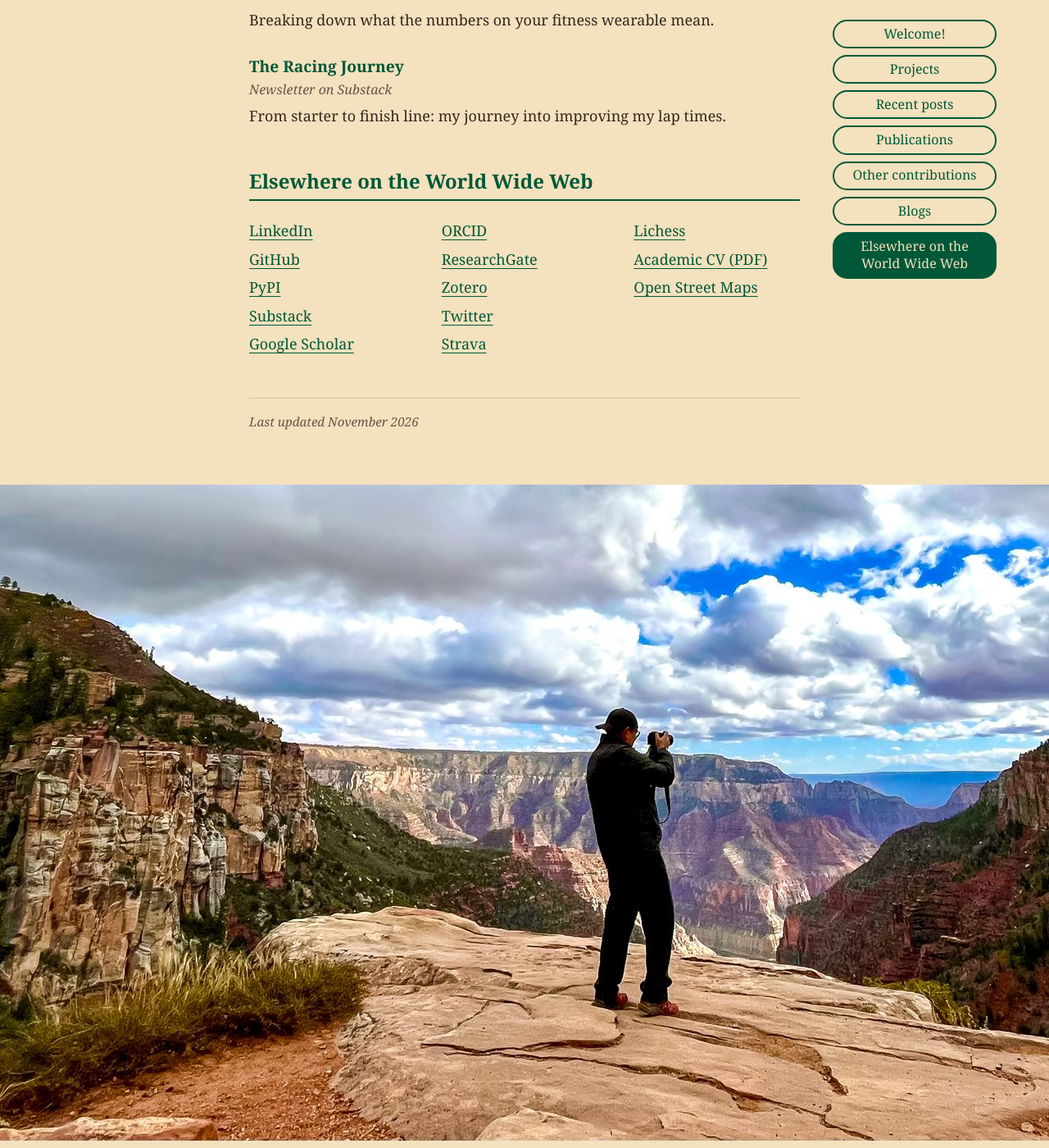
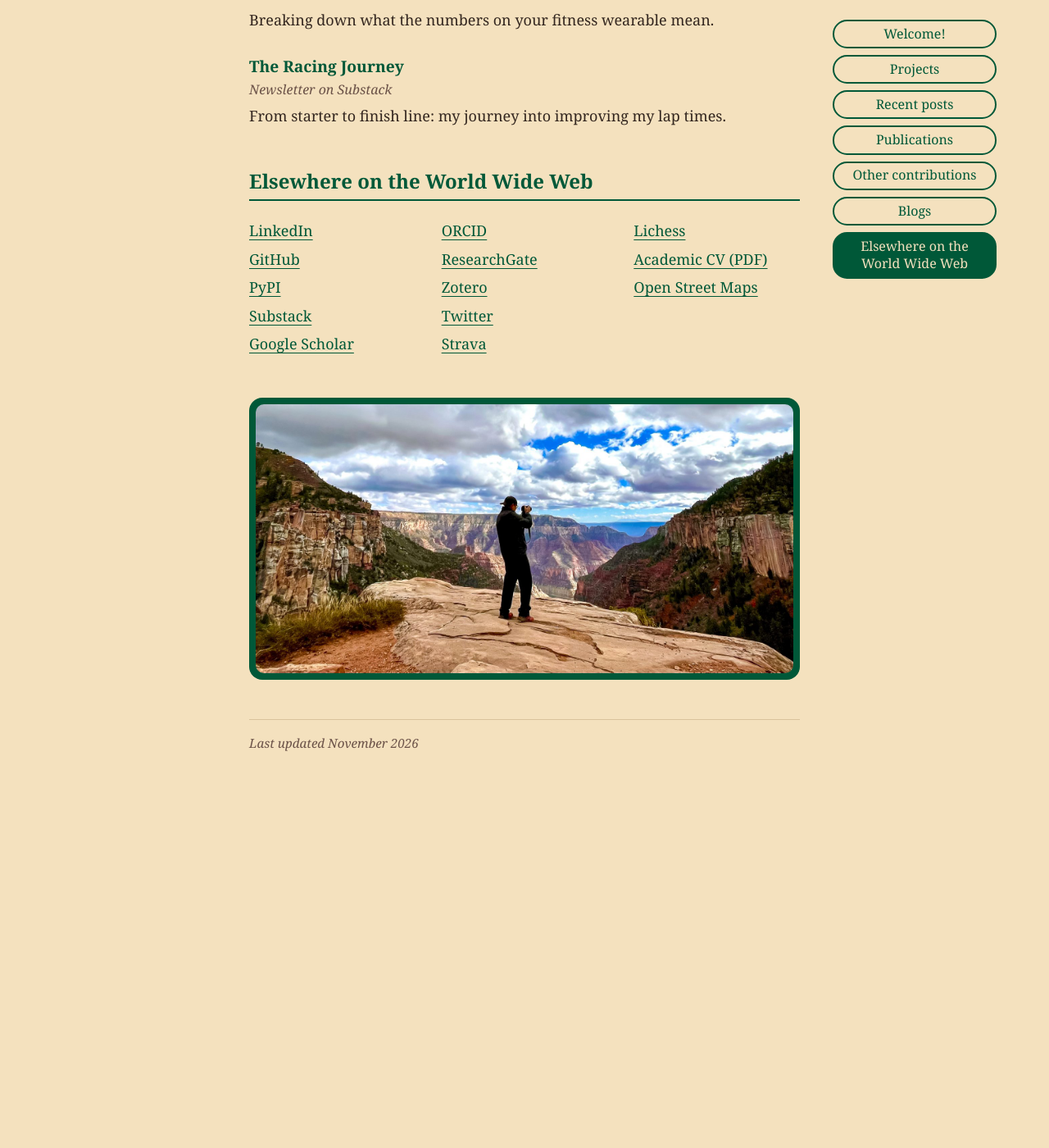
Before and after one commit to seangrogan/seangrogan.github.io, a Jekyll site: the page built from index.md, in a window 1280 px wide and 1400 px high, scrolled down 5570 px. Shown: the whole window at 82% size. Built offline with Jekyll 4.4.1, drawn with Linux system fonts in a browser that asks for light colours; after the commit the page ends 6553 px from its top, so only the background shows below that.

Commit message:
Add closing photo section with Grand Canyon image
Added a closing photo section at the end of the page with an image of the Grand Canyon.

```diff
--- a/_layouts/home.html
+++ b/_layouts/home.html
@@ -145,6 +145,10 @@
   }
   .profiles li { break-inside: avoid; padding: 0.15rem 0; }
 
+  /* Photo at the end of the page, framed like the trail sign */
+  .closing-photo { margin: 3rem 0 0; padding: 8px; background: var(--sign); border-radius: 16px; }
+  .closing-photo img { display: block; width: 100%; height: auto; border-radius: 10px; }
+
   /* Section buttons. They're built from the page's h2 headings, so a new
      section (or a "## Heading" in index.md) gets a button automatically.
      For a shorter button label, give the heading data-nav="Label". */
@@ -270,6 +274,11 @@
       </ul>
     </section>
     {%- endif %}
+
+    <figure class="closing-photo">
+      <img src="{{ '/assets/grand_canyon.jpg' | relative_url }}" width="1600" height="800" loading="lazy"
+           alt="Photographing the Grand Canyon from a rocky overlook under a cloudy sky">
+    </figure>
     {%- endunless %}
   </main>
 
@@ -325,6 +334,5 @@
   })();
 </script>
 <script data-goatcounter="https://seangrogan.goatcounter.com/count" async src="//gc.zgo.at/count.js"></script>
-  <img src="/assets/grand_canyon.jpg" alt="grand canyon">
 </body>
 </html>
```
